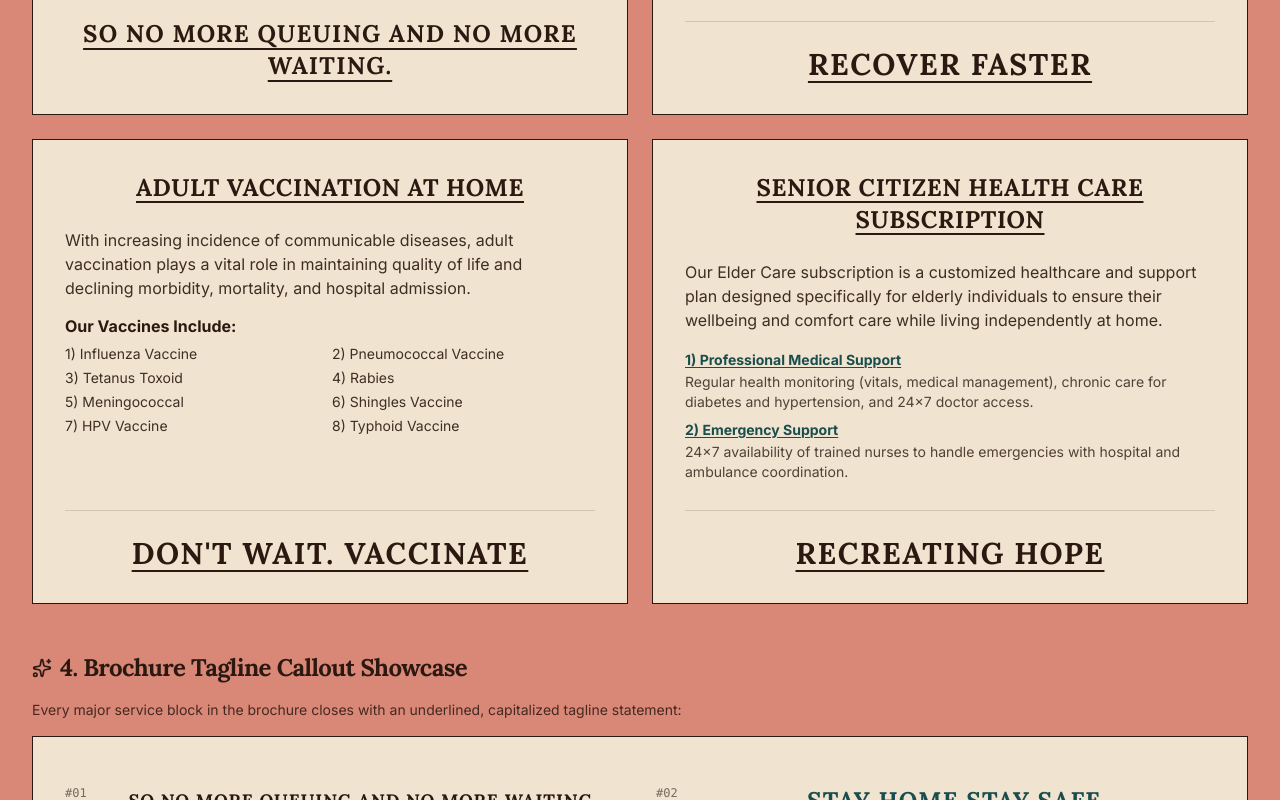
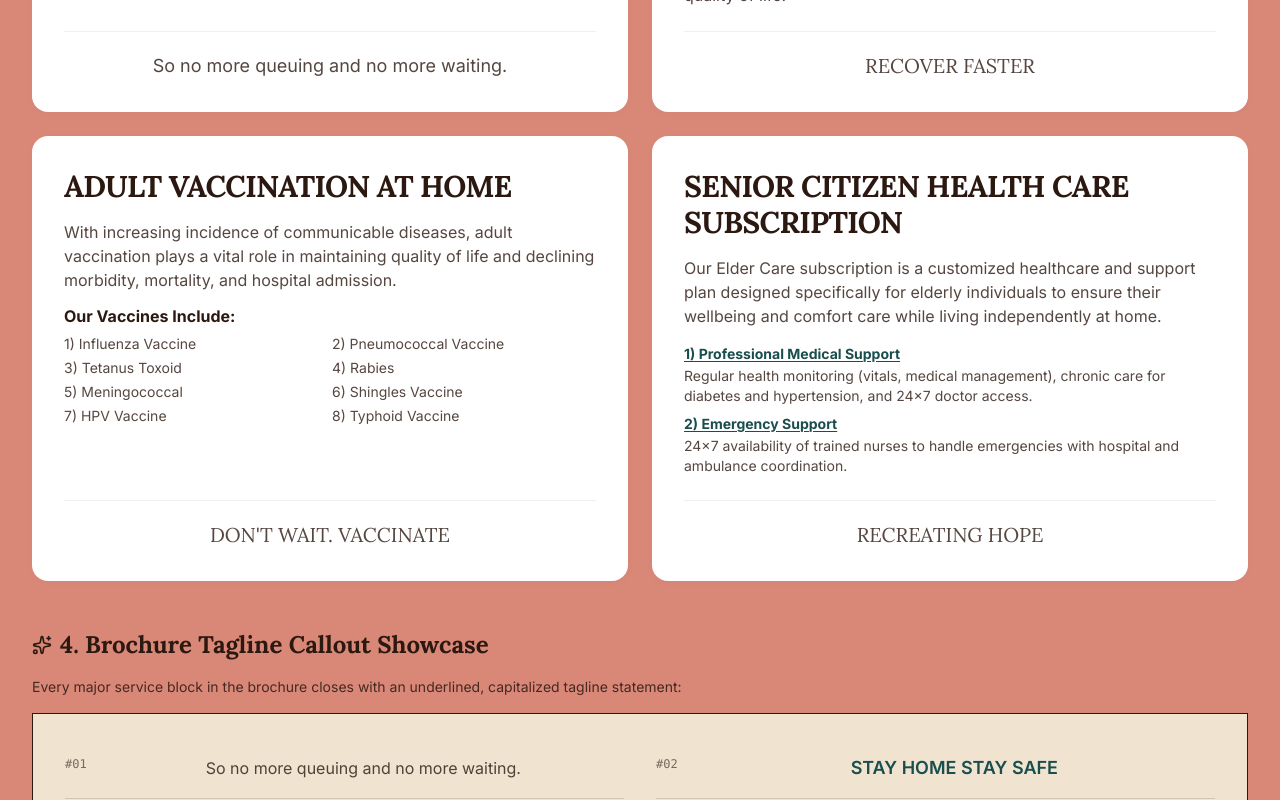
Before and after one commit to aryanbhojgaria/Aashree-Health-Point-, a React (Vite) app: page / in a window 1280 px wide. Shown: the part 1800-2600 px from the top of the page. Built offline with nearby package versions, Linux system fonts and the light colour scheme.

Commit message:
style: update design system tokens, typography styles, and animated stat component

```diff
--- /dev/null
+++ b/src/components/AnimatedStat.jsx
@@ -0,0 +1,68 @@
+import React, { useEffect, useState, useRef } from 'react';
+import { useInView, useReducedMotion } from 'framer-motion';
+
+/**
+ * AnimatedStat
+ * Counts up smoothly from 0 to value when scrolled into view.
+ * Respects prefers-reduced-motion (displays final value immediately).
+ */
+export default function AnimatedStat({
+  value,
+  prefix = '',
+  suffix = '',
+  label,
+  duration = 1.2,
+}) {
+  const [displayValue, setDisplayValue] = useState(0);
+  const ref = useRef(null);
+  const isInView = useInView(ref, { once: true, margin: '-20px' });
+  const shouldReduceMotion = useReducedMotion();
+
+  // Extract integer value from string/number
+  const numericTarget = parseInt(String(value).replace(/[^0-9]/g, ''), 10) || 0;
+
+  useEffect(() => {
+    if (shouldReduceMotion) {
+      setDisplayValue(numericTarget);
+      return;
+    }
+
+    if (!isInView) return;
+
+    let startTimestamp = null;
+    let animationFrame;
+
+    const step = (timestamp) => {
+      if (!startTimestamp) startTimestamp = timestamp;
+      const progress = Math.min((timestamp - startTimestamp) / (duration * 1000), 1);
+
+      // Natural ease-out cubic
+      const easeOut = 1 - Math.pow(1 - progress, 3);
+      setDisplayValue(Math.floor(easeOut * numericTarget));
+
+      if (progress < 1) {
+        animationFrame = requestAnimationFrame(step);
+      } else {
+        setDisplayValue(numericTarget);
+      }
+    };
+
+    animationFrame = requestAnimationFrame(step);
+    return () => cancelAnimationFrame(animationFrame);
+  }, [isInView, numericTarget, duration, shouldReduceMotion]);
+
+  return (
+    <div ref={ref} className="text-center p-3 sm:p-4">
+      <div className="font-serif font-black text-2xl sm:text-3xl md:text-4xl text-teal tracking-tight">
+        {prefix}
+        {shouldReduceMotion ? numericTarget : displayValue}
+        {suffix}
+      </div>
+      {label && (
+        <div className="font-sans font-medium text-xs sm:text-sm text-ink/75 mt-1 leading-snug">
+          {label}
+        </div>
+      )}
+    </div>
+  );
+}
--- a/src/components/BrochureHeading.jsx
+++ b/src/components/BrochureHeading.jsx
@@ -1,9 +1,9 @@
 import React from 'react';
 
 /**
- * BrochureHeading
- * Replicates the official brochure's confident serif, uppercase,
- * bold, underlined section header treatment (e.g., "DOCTOR CONSULTATION AT HOME").
+ * BrochureHeading (Modernized for Phase 1)
+ * Elegant, confident serif heading with optional subtle underline.
+ * Clean, spacious modern healthcare feel without forced clutter.
  */
 export default function BrochureHeading({
   children,
@@ -11,16 +11,17 @@ export default function BrochureHeading({
   size = 'md',
   align = 'center',
   color = 'ink',
-  underline = true,
+  underline = false,
+  uppercase = false,
   className = '',
   ...props
 }) {
   const sizeClasses = {
-    sm: 'text-base sm:text-lg tracking-wide',
-    md: 'text-lg sm:text-xl md:text-2xl tracking-wide',
-    lg: 'text-xl sm:text-2xl md:text-3xl tracking-wide',
-    xl: 'text-2xl sm:text-3xl md:text-4xl tracking-wider',
-  }[size] || 'text-lg sm:text-xl md:text-2xl tracking-wide';
+    sm: 'text-lg sm:text-xl tracking-normal',
+    md: 'text-xl sm:text-2xl md:text-3xl tracking-tight',
+    lg: 'text-2xl sm:text-3xl md:text-4xl tracking-tight',
+    xl: 'text-3xl sm:text-4xl md:text-5xl tracking-tight',
+  }[size] || 'text-xl sm:text-2xl md:text-3xl tracking-tight';
 
   const alignClasses = {
     left: 'text-left',
@@ -33,15 +34,18 @@ export default function BrochureHeading({
     teal: 'text-teal',
     maroon: 'text-maroon',
     coral: 'text-coral-dark',
+    cream: 'text-cream',
   }[color] || 'text-ink';
 
   const underlineClass = underline
-    ? 'underline decoration-[1.5px] sm:decoration-2 underline-offset-[5px] decoration-current'
+    ? 'underline decoration-2 underline-offset-8 decoration-maroon/50'
     : '';
+
+  const caseClass = uppercase ? 'uppercase tracking-wide' : '';
 
   return (
     <Component
-      className={`font-serif font-bold uppercase transition-colors ${sizeClasses} ${alignClasses} ${colorClasses} ${underlineClass} ${className}`}
+      className={`font-serif font-bold transition-colors ${sizeClasses} ${alignClasses} ${colorClasses} ${underlineClass} ${caseClass} ${className}`}
       {...props}
     >
       {children}
--- a/src/components/BrochurePanel.jsx
+++ b/src/components/BrochurePanel.jsx
@@ -3,60 +3,59 @@ import BrochureHeading from './BrochureHeading';
 import TaglineCallout from './TaglineCallout';
 
 /**
- * BrochurePanel (ServiceCard)
- * Replicates the exact layout pattern from the official Aashree Health Point brochure:
- * - Subtle thin dark border
- * - Cream (#F0E4D0) or white background panel
- * - Sits cleanly on the coral (#D98878) page background
- * - Bold underlined section title
- * - Content area for short paragraphs, lists, or procedures
- * - Bold underlined bottom tagline callout (centered or right-aligned)
+ * BrochurePanel (Modernized for Phase 1)
+ * Clean, soft modern card container:
+ * - Rounded corners (rounded-2xl)
+ * - Soft shadow elevation, no heavy black borders
+ * - Clean spacious padding
+ * - Preserves content compatibility
  */
 export default function BrochurePanel({
   title,
-  titleAlign = 'center',
+  titleAlign = 'left',
   titleSize = 'md',
   titleColor = 'ink',
   tagline,
-  taglineAlign = 'center',
-  taglineSize = 'lg',
+  taglineAlign = 'left',
+  taglineSize = 'md',
   taglineColor = 'ink',
-  bg = 'cream',
-  border = 'ink',
-  shadow = 'sm',
+  bg = 'white',
+  border = 'none',
+  shadow = 'card',
   children,
   className = '',
   ...props
 }) {
   const bgClasses = {
-    cream: 'bg-cream text-ink',
+    white: 'bg-white text-ink',
+    cream: 'bg-cream-50 text-ink',
     'cream-50': 'bg-cream-50 text-ink',
     'cream-100': 'bg-cream-100 text-ink',
-    white: 'bg-white text-ink',
-  }[bg] || 'bg-cream text-ink';
+  }[bg] || 'bg-white text-ink';
 
   const borderClasses = {
-    ink: 'border-[1.5px] border-ink',
-    'ink-subtle': 'border border-ink/60',
-    teal: 'border-[1.5px] border-teal',
-    maroon: 'border-[1.5px] border-maroon',
     none: 'border-0',
-  }[border] || 'border-[1.5px] border-ink';
+    subtle: 'border border-black/[0.06]',
+    ink: 'border border-ink/10',
+    teal: 'border border-teal/20',
+    maroon: 'border border-maroon/20',
+  }[border] || 'border-0';
 
   const shadowClasses = {
     none: 'shadow-none',
-    sm: 'shadow-brochure',
-    md: 'shadow-brochure-md',
-  }[shadow] || 'shadow-brochure';
+    card: 'shadow-card hover:shadow-card-hover',
+    sm: 'shadow-sm hover:shadow-md',
+    md: 'shadow-md hover:shadow-lg',
+  }[shadow] || 'shadow-card hover:shadow-card-hover';
 
   return (
     <article
-      className={`rounded-none ${bgClasses} ${borderClasses} ${shadowClasses} p-5 sm:p-7 md:p-8 flex flex-col justify-between transition-all duration-200 hover:shadow-brochure-md ${className}`}
+      className={`rounded-2xl ${bgClasses} ${borderClasses} ${shadowClasses} p-6 sm:p-8 flex flex-col justify-between transition-all duration-300 hover:-translate-y-0.5 ${className}`}
       {...props}
     >
       <div>
         {title && (
-          <header className="mb-4 sm:mb-5 pb-1">
+          <header className="mb-4">
             {typeof title === 'string' ? (
               <BrochureHeading
                 as="h3"
@@ -72,18 +71,19 @@ export default function BrochurePanel({
           </header>
         )}
 
-        <div className="space-y-3 sm:space-y-3.5 text-sm sm:text-base leading-relaxed text-ink/90 font-sans">
+        <div className="space-y-3 text-sm sm:text-base leading-relaxed text-ink/80 font-sans">
           {children}
         </div>
       </div>
 
       {tagline && (
-        <footer className="mt-5 sm:mt-7 pt-2 border-t border-ink/15">
+        <footer className="mt-6 pt-3 border-t border-black/[0.06]">
           {typeof tagline === 'string' ? (
             <TaglineCallout
               align={taglineAlign}
               size={taglineSize}
               color={taglineColor}
+              underline={false}
             >
               {tagline}
             </TaglineCallout>
@@ -95,6 +95,3 @@ export default function BrochurePanel({
     </article>
   );
 }
-
-// Named alias for direct ServiceCard imports
-export { BrochurePanel as ServiceCard };
--- a/src/components/TaglineCallout.jsx
+++ b/src/components/TaglineCallout.jsx
@@ -1,18 +1,18 @@
 import React from 'react';
 
 /**
- * TaglineCallout
- * Replicates the brochure's prominent closing callout at the bottom of each service block.
- * Distinctly styled: larger, bold, uppercase, underlined, and either centered or right-aligned.
- * (e.g., "RECOVER FASTER", "DON'T WAIT. VACCINATE", "So no more queuing and no more waiting.")
+ * TaglineCallout (Modernized for Phase 1)
+ * Reserved for subtle, impactful brand accents rather than harsh stamps:
+ * - Soft typography (no forced underline or all-caps by default)
+ * - Flexible alignment and sizing
  */
 export default function TaglineCallout({
   children,
   align = 'center',
-  size = 'lg',
-  color = 'ink',
-  underline = true,
-  uppercase = true,
+  size = 'md',
+  color = 'teal',
+  underline = false,
+  uppercase = false,
   className = '',
   ...props
 }) {
@@ -23,28 +23,29 @@ export default function TaglineCallout({
   }[align] || 'text-center justify-center';
 
   const sizeClasses = {
-    md: 'text-base sm:text-lg',
-    lg: 'text-lg sm:text-xl md:text-2xl',
-    xl: 'text-xl sm:text-2xl md:text-3xl',
-  }[size] || 'text-lg sm:text-xl md:text-2xl';
+    sm: 'text-xs sm:text-sm',
+    md: 'text-sm sm:text-base',
+    lg: 'text-base sm:text-lg',
+    xl: 'text-lg sm:text-xl font-serif',
+  }[size] || 'text-sm sm:text-base';
 
   const colorClasses = {
-    ink: 'text-ink',
-    teal: 'text-teal',
-    maroon: 'text-maroon',
-    coral: 'text-coral-dark',
-  }[color] || 'text-ink';
+    ink: 'text-ink/80',
+    teal: 'text-teal font-semibold',
+    maroon: 'text-maroon font-semibold',
+    coral: 'text-coral-dark font-semibold',
+  }[color] || 'text-teal font-semibold';
 
   const underlineClass = underline
-    ? 'underline decoration-[1.5px] sm:decoration-2 underline-offset-[6px] decoration-current'
+    ? 'underline decoration-1 underline-offset-4 decoration-current/40'
     : '';
 
-  const caseClass = uppercase ? 'uppercase' : '';
+  const caseClass = uppercase ? 'uppercase tracking-wider' : '';
 
   return (
-    <div className={`w-full flex pt-3 sm:pt-4 ${alignClasses}`}>
+    <div className={`w-full flex pt-2 ${alignClasses}`}>
       <span
-        className={`font-serif font-bold tracking-wider ${sizeClasses} ${colorClasses} ${underlineClass} ${caseClass} ${className}`}
+        className={`font-sans ${sizeClasses} ${colorClasses} ${underlineClass} ${caseClass} ${className}`}
         {...props}
       >
         {children}
--- a/src/index.css
+++ b/src/index.css
@@ -12,9 +12,14 @@
     font-feature-settings: "cv02", "cv03", "cv04", "cv11";
   }
 
-  /* Ensure headings use the custom editorial serif */
-  h1, h2, h3, h4, h5, h6 {
+  /* Major headings use the editorial serif sparingly */
+  h1, h2 {
     @apply font-serif tracking-tight text-ink;
+  }
+
+  /* Subheadings and labels use clean, modern sans-serif */
+  h3, h4, h5, h6 {
+    @apply font-sans font-bold text-ink;
   }
 }
 
```
